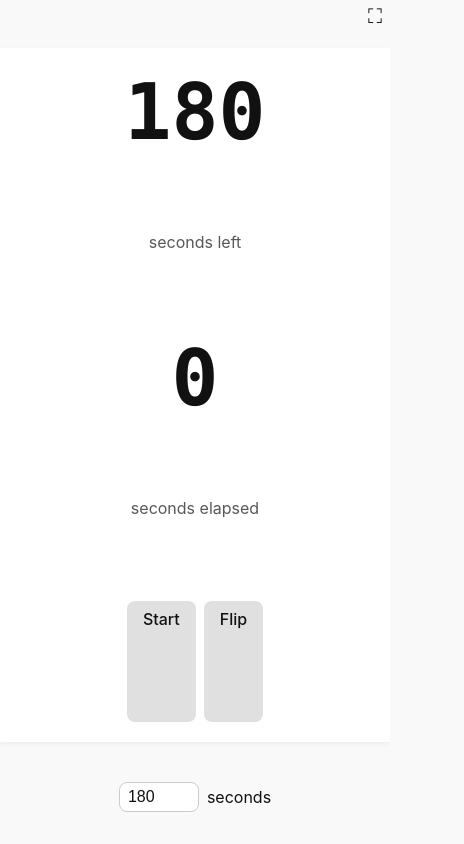
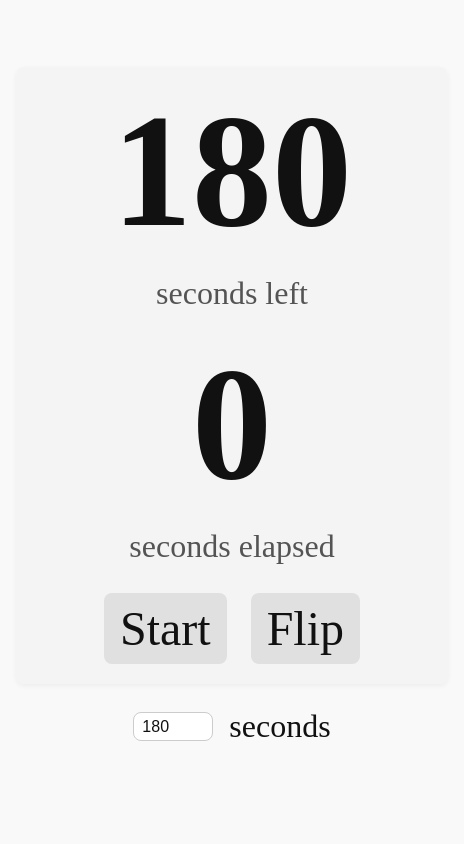
Before and after one commit to purajit/purajit.github.io, a plain HTML site: page templates/template_hourglass.html in a window 390 px wide. Shown: the whole page, 464 px wide, since content can reach past the window. Drawn offline with Linux system fonts and the light colour scheme; a web font is replaced by a local one.

Commit message:
remove fullscreen buttons, better hourglass design (#143)

```diff
--- a/templates/template_hourglass.html
+++ b/templates/template_hourglass.html
@@ -3,22 +3,20 @@
   <meta charset="utf-8"/>
   <link rel="icon" type="image/x-icon" href="/static/favicon.ico"/>
   <style>
+@font-face {
+    font-family: 'Libre Caslon Text';
+    src: local('Libre Caslon Text Regular'), url(/static/LibreCaslonText-Regular.ttf) format('truetype');
+}
+
 :root {
   color-scheme: light dark;
-  --bg-light: #f9f9f9;
-  --bg-dark: #121212;
-  --fg-light: #111;
-  --fg-dark: #f5f5f5;
-  --accent: #4e9af1;
   --btn-bg: light-dark(#e0e0e0, #2a2a2a);
   --btn-hover: light-dark(#cfcfcf, #3a3a3a);
-  --font-stack: -apple-system, BlinkMacSystemFont, "Segoe UI", Roboto, Helvetica, Arial, sans-serif;
   --radius: 0.5rem;
   --gap: 1rem;
-  --mono-font: ui-monospace, SFMono-Regular, Menlo, Monaco, Consolas, monospace;
-
-  background-color: light-dark(var(--bg-light), var(--bg-dark));
-  color: light-dark(var(--fg-light), var(--fg-dark));
+  --background-color: light-dark(#f9f9f9, #121212);
+  --font-color: light-dark(#111111, #f5f5f5);
+  --tile-background-color: light-dark(rgba(0, 0, 0, 0.02), rgba(255, 255, 255, 0.02));
 }
 
 html, body {
@@ -27,37 +25,31 @@ html, body {
   height: 100vh;
   background: var(--background-color);
   color: var(--font-color);
-  font-family: var(--font-stack);
+  font-family: "Libre Caslon Text";
 }
 
-.page-content.hourglass {
+.flex-col {
   display: flex;
   flex-direction: column;
+}
+
+.flex-row {
+  display: flex;
+  flex-direction: row;
+}
+
+.gappy {
+  gap: var(--gap);
+}
+
+.hourglass {
   align-items: center;
-  gap: var(--gap);
-  max-width: 600px;
-  width: 100%;
+  width: fit-content;
   padding: 1rem;
   box-sizing: border-box;
   margin: auto;
-}
-
-#hourglass-header {
-  width: 100%;
-  display: flex;
-  justify-content: flex-end;
-}
-
-#fullscreen-btn {
-  cursor: pointer;
-  font-size: 1.25rem;
-  padding: 0.25rem 0.5rem;
-  border-radius: var(--radius);
-  transition: background 0.2s;
-}
-
-#fullscreen-btn:hover {
-  background: rgba(128, 128, 128, 0.2);
+  height: 100vh;
+  justify-content: center;
 }
 
 #hourglass-display {
@@ -65,35 +57,23 @@ html, body {
   display: flex;
   flex-direction: column;
   align-items: center;
-  gap: 0.25rem;
-  background: light-dark(#ffffff, #1b1b1b);
+  background: var(--tile-background-color);
   border-radius: var(--radius);
   padding: 1rem;
-  box-shadow: 0 2px 5px rgba(0,0,0,0.05);
+  box-shadow: 0 2px 5px rgba(0, 0, 0, 0.05);
   box-sizing: border-box;
 }
 
-.table-row {
-  display: flex;
-  justify-content: center;
-  width: 100%;
-}
-
-.table-column {
-  text-align: center;
-}
-
 .timedisplay {
-  font-family: var(--mono-font);
-  font-size: clamp(3rem, 10vw, 6rem);
+  font-size: 10rem;
   font-weight: bold;
   line-height: 1.1;
-  width: 8ch; /* Enough for 9999 */
+  width: 5ch; /* Enough for 9999 */
   text-align: center;
 }
 
 .label {
-  font-size: 1rem;
+  font-size: 2rem;
   opacity: 0.7;
   margin-bottom: 0.5rem;
 }
@@ -107,6 +87,7 @@ html, body {
   font-weight: 500;
   transition: background 0.2s;
   user-select: none;
+  font-size: 3rem;
 }
 
 .btn:hover {
@@ -117,7 +98,7 @@ html, body {
   margin-top: 0.5rem;
   display: flex;
   align-items: center;
-  gap: 0.5rem;
+  font-size: 2rem;
 }
 
 #hourglass-timerequested {
@@ -130,65 +111,6 @@ html, body {
   color: inherit;
 }
 
-/* 📱 Fullscreen stacked layout for mobile */
-@media (max-width: 600px) {
-  body, html {
-    overflow: hidden;
-  }
-
-  .page-content.hourglass {
-    padding: 0;
-    height: 100vh;
-    max-width: none;
-    width: 100%;
-    justify-content: space-between;
-  }
-
-  #hourglass-display {
-    flex-grow: 1;
-    width: 100%;
-    border-radius: 0;
-    padding: 0;
-    gap: 0;
-  }
-
-  .table-row {
-    flex-direction: column;
-    flex: 1 1 50%;
-    justify-content: center;
-  }
-
-  .table-row:nth-of-type(1),
-  .table-row:nth-of-type(3) {
-    height: 50vh;
-    display: flex;
-    align-items: center;
-    justify-content: center;
-  }
-
-  .timedisplay {
-    font-size: 20vw;
-    width: 100%;
-  }
-
-  .label {
-    font-size: 1rem;
-    text-align: center;
-  }
-
-  .table-row:nth-of-type(5) {
-    flex-direction: row;
-    justify-content: center;
-    padding: 1rem;
-  }
-
-  #hourglass-form {
-    flex-direction: row;
-    justify-content: center;
-    padding: 1rem;
-  }
-}
-
   </style>
 </head>
 <body>
@@ -196,27 +118,26 @@ html, body {
     <div id="contents">
       <audio id="hourglass-beep" src="{{ static_url }}/sounds/timer-beep.mp3" preload="auto"></audio>
       <audio id="hourglass-end" src="{{ static_url }}/sounds/timer-end.mp3" preload="auto"></audio>
-      <div class="page-content hourglass">
-        <div id="hourglass-header"><div id="fullscreen-btn" title="fullscreen">⛶</div></div>
-        <div id="hourglass-display" class="table no-borders">
-          <div class="table-row non-alternating">
-            <div class="table-column timedisplay" id="hourglass-timeleft"></div>
+      <div class="hourglass flex-col gappy">
+        <div id="hourglass-display" class="flex-col gappy">
+          <div class="flex-row">
+            <div class="timedisplay" id="hourglass-timeleft"></div>
           </div>
-          <div class="table-row non-alternating label">
-            <div class="table-column">seconds left</div>
+          <div class="flex-row label">
+            <div class="flex-col">seconds left</div>
           </div>
-          <div class="table-row non-alternating">
-            <div class="table-column timedisplay" id="hourglass-timeelapsed"></div>
+          <div class="flex-row">
+            <div class="timedisplay" id="hourglass-timeelapsed"></div>
           </div>
-          <div class="table-row non-alternating label">
-            <div class="table-column">seconds elapsed</div>
+          <div class="flex-row label">
+            <div class="flex-col">seconds elapsed</div>
           </div>
-          <div class="table-row non-alternating">
-            <div class="table-column btn hourglass-btn" id="hg-control">Start</div>
-            <div class="table-column btn hourglass-btn" id="hg-flip">Flip</div>
+          <div class="flex-row gappy">
+            <div class="btn" id="hg-control">Start</div>
+            <div class="btn" id="hg-flip">Flip</div>
           </div>
         </div>
-        <form id="hourglass-form">
+        <form id="hourglass-form" class="gappy">
           <input inputmode="numeric" id="hourglass-timerequested">seconds
         </form>
       </div>
@@ -269,15 +190,6 @@ html, body {
      document.getElementById("hg-control").textContent = "Reset";
  }
 
- function enterAppMode() {
-     if (document.fullscreenElement) {
-         document.exitFullscreen();
-     } else {
-         const div = document.getElementsByClassName("page-content")[0];
-         div.requestFullscreen();
-     }
- };
-
  // primary action taken on click/hitting space
  function primaryAction() {
      if (timeLeft <= 0 || !currentTimer) {
@@ -300,10 +212,6 @@ html, body {
      document.getElementById("hourglass-timeleft").textContent = 180;
      document.getElementById("hourglass-timeelapsed").textContent = 0;
 
-     document.getElementById("fullscreen-btn").onclick = function(e) {
-         e.preventDefault();
-         enterAppMode();
-     }
      document.getElementById("hourglass-display").onclick = function(e) {
          e.preventDefault();
          primaryAction();
```
Also changed, not shown: templates/template_continuous_dice.html (+0 -34 lines).
